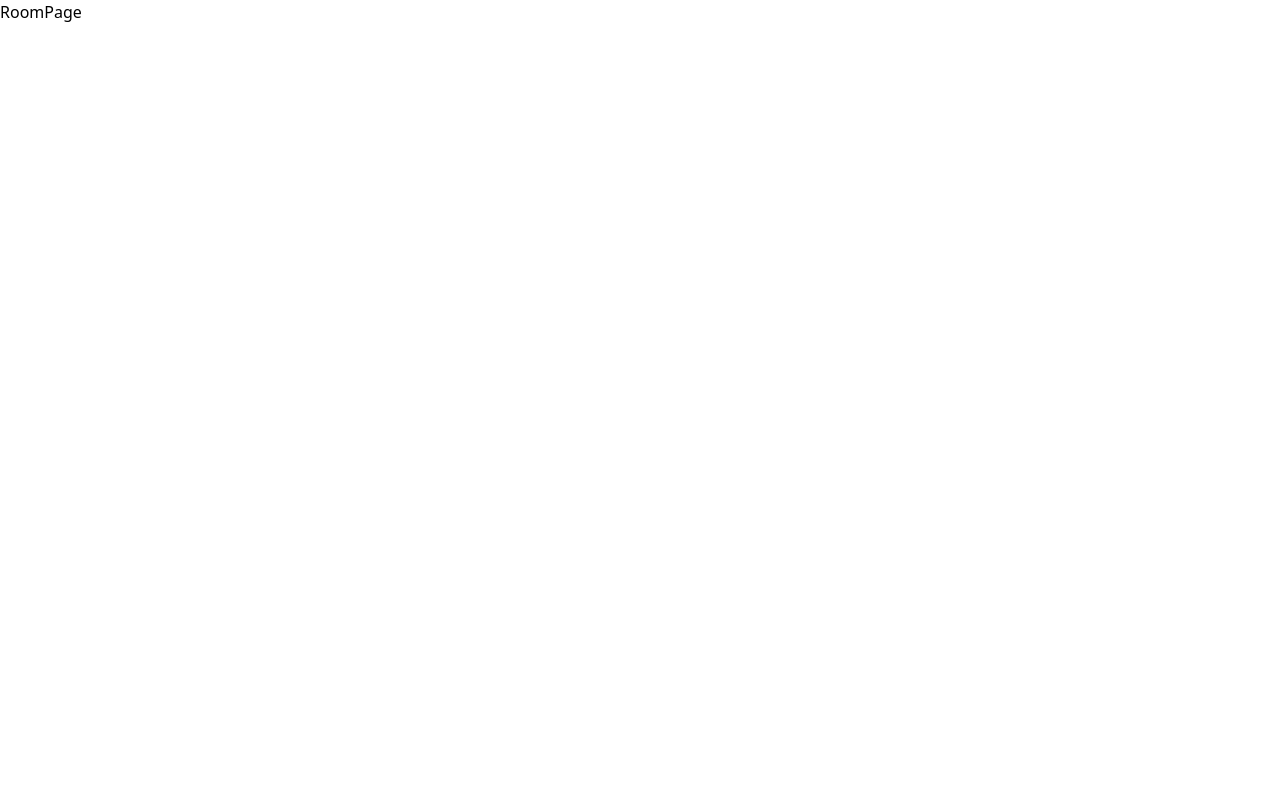
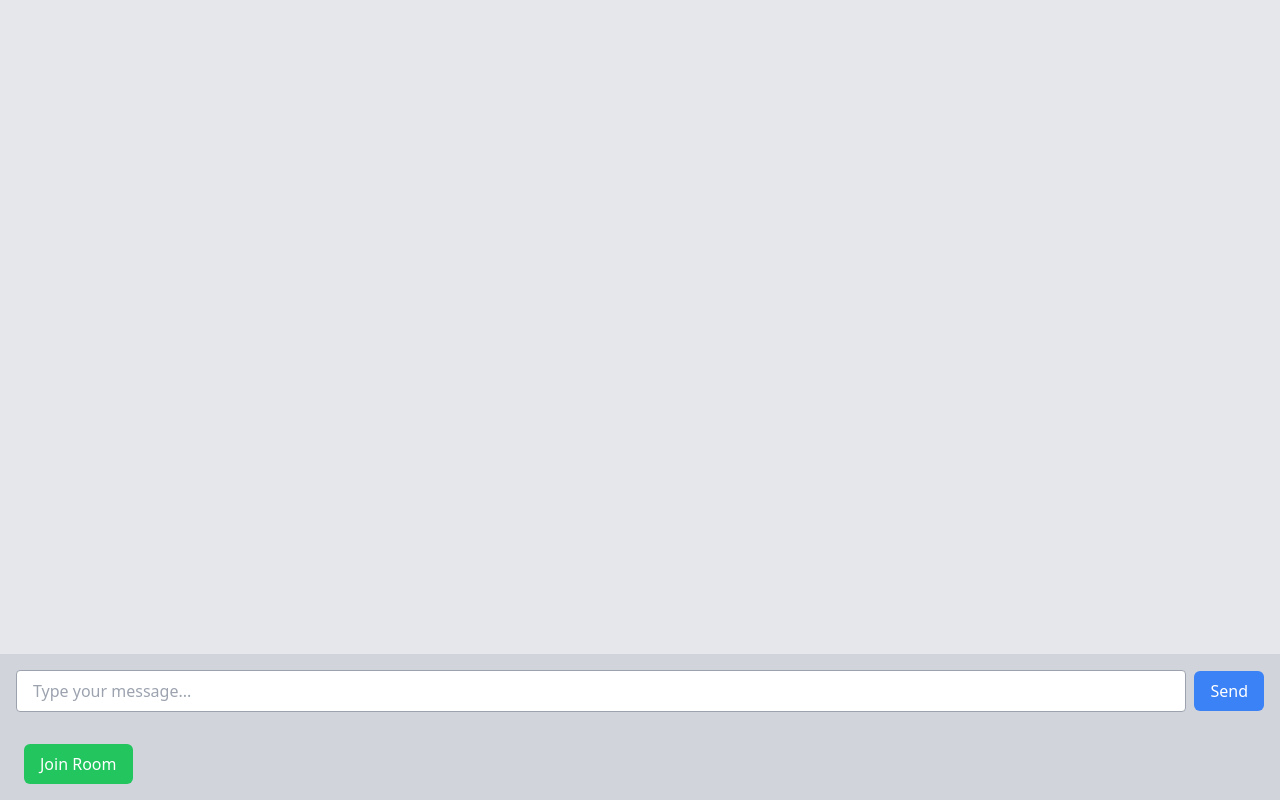
Before and after one commit to Nich0las2004/Chat-App, a React (Vite) app in the folder frontend/: page /room in a window 1280 px wide. Built offline with nearby package versions, Linux system fonts and the light colour scheme.

Commit message:
a user gets a message when username or password is incorrect, added basic room layout

```diff
--- /dev/null
+++ b/frontend/src/components/SignIn/SignInError.tsx
@@ -0,0 +1,5 @@
+const SignInError = ({ message }) => {
+  return <div className="text-red-500 text-sm mt-2">{message}</div>;
+};
+
+export default SignInError;
--- a/frontend/src/components/SignIn/SignInForm.tsx
+++ b/frontend/src/components/SignIn/SignInForm.tsx
@@ -1,12 +1,15 @@
-import { useEffect, useState } from "react";
-import { Link, Navigate, redirect } from "react-router-dom";
+import { useState } from "react";
+import { Link, Navigate } from "react-router-dom";
 import axios from "axios";
+import SignInError from "./SignInError";
 
 const SignInForm = () => {
   const [input, setInput] = useState({
     userName: "",
     password: "",
   });
+
+  const [error, setError] = useState<string | null>(null);
 
   const [loggedIn, setLoggedIn] = useState(false);
 
@@ -28,7 +31,7 @@ const SignInForm = () => {
       });
       setLoggedIn(true);
     } catch (e) {
-      console.log(e);
+      setError("Invalid username or password");
     }
   };
 
@@ -67,6 +70,11 @@ const SignInForm = () => {
           id="password"
           className="border w-full h-5 px-3 py-5 mt-2 hover:outline-none focus:outline-none focus:ring-indigo-500 focus:ring-1 rounded-md"
         />
+
+        {/* incorrect login data  */}
+
+        {error && <SignInError message={error} />}
+
         <div className="flex justify-between items-baseline">
           <button
             type="submit"
--- a/frontend/src/pages/RoomPage.tsx
+++ b/frontend/src/pages/RoomPage.tsx
@@ -1,5 +1,26 @@
 const RoomPage = () => {
-  return <div>RoomPage</div>;
+  return (
+    <div className="flex flex-col h-screen">
+      <div className="flex-grow bg-gray-200 p-4 overflow-y-auto"></div>
+      <div className="bg-gray-300 p-4 flex items-center">
+        {/* Message input */}
+        <input
+          type="text"
+          className="flex-grow bg-white border border-gray-400 rounded px-4 py-2 mr-2 focus:outline-none focus:border-blue-500"
+          placeholder="Type your message..."
+        />
+        {/* Send button */}
+        <button className="bg-blue-500 text-white px-4 py-2 rounded-md hover:bg-blue-600 focus:outline-none focus:bg-blue-600">
+          Send
+        </button>
+      </div>
+      <div className="bg-gray-300 p-4 flex items-center">
+        <button className="bg-green-500 text-white px-4 py-2 rounded-md ml-2 hover:bg-green-600 focus:outline-none focus:bg-green-600">
+          Join Room
+        </button>
+      </div>
+    </div>
+  );
 };
 
 export default RoomPage;
```
